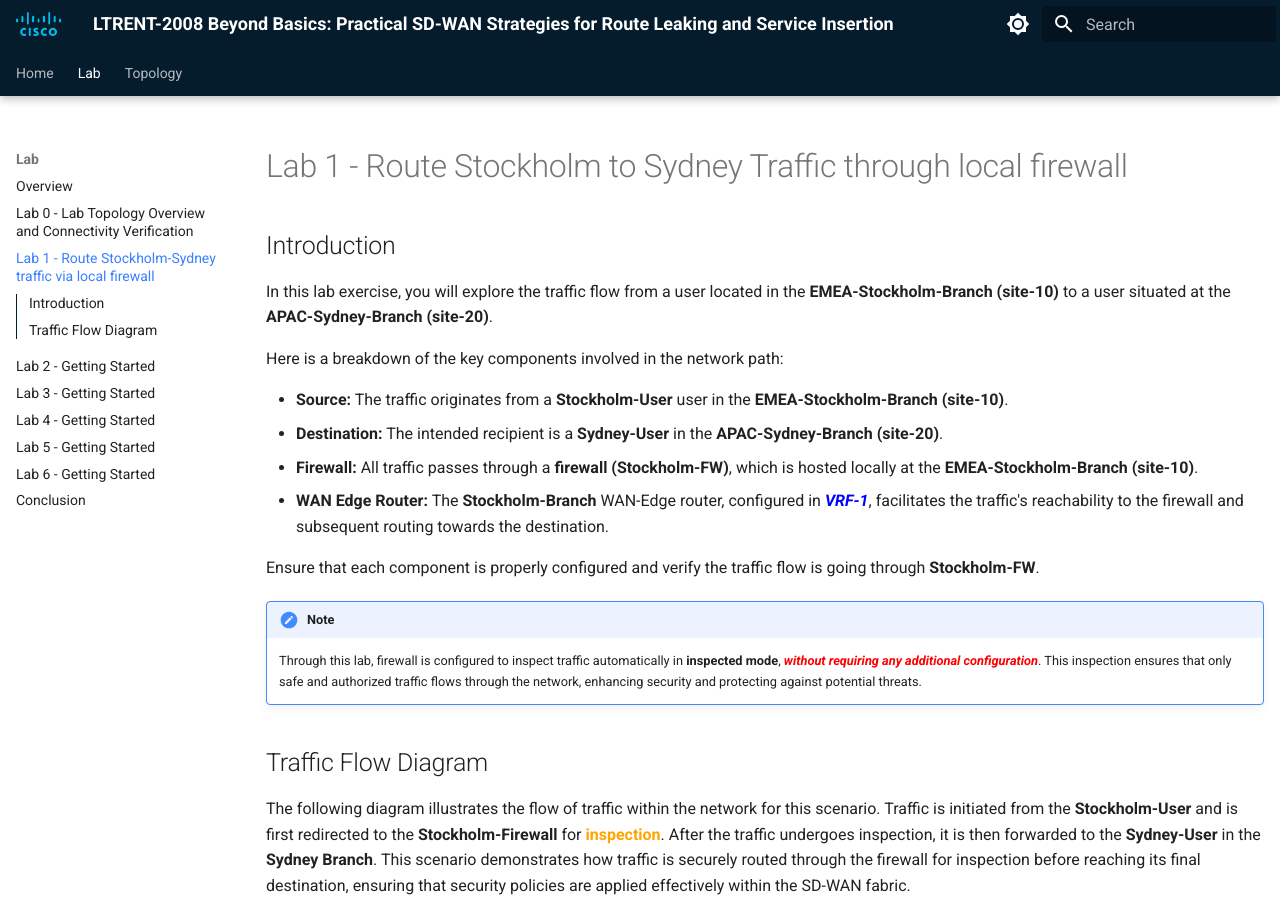
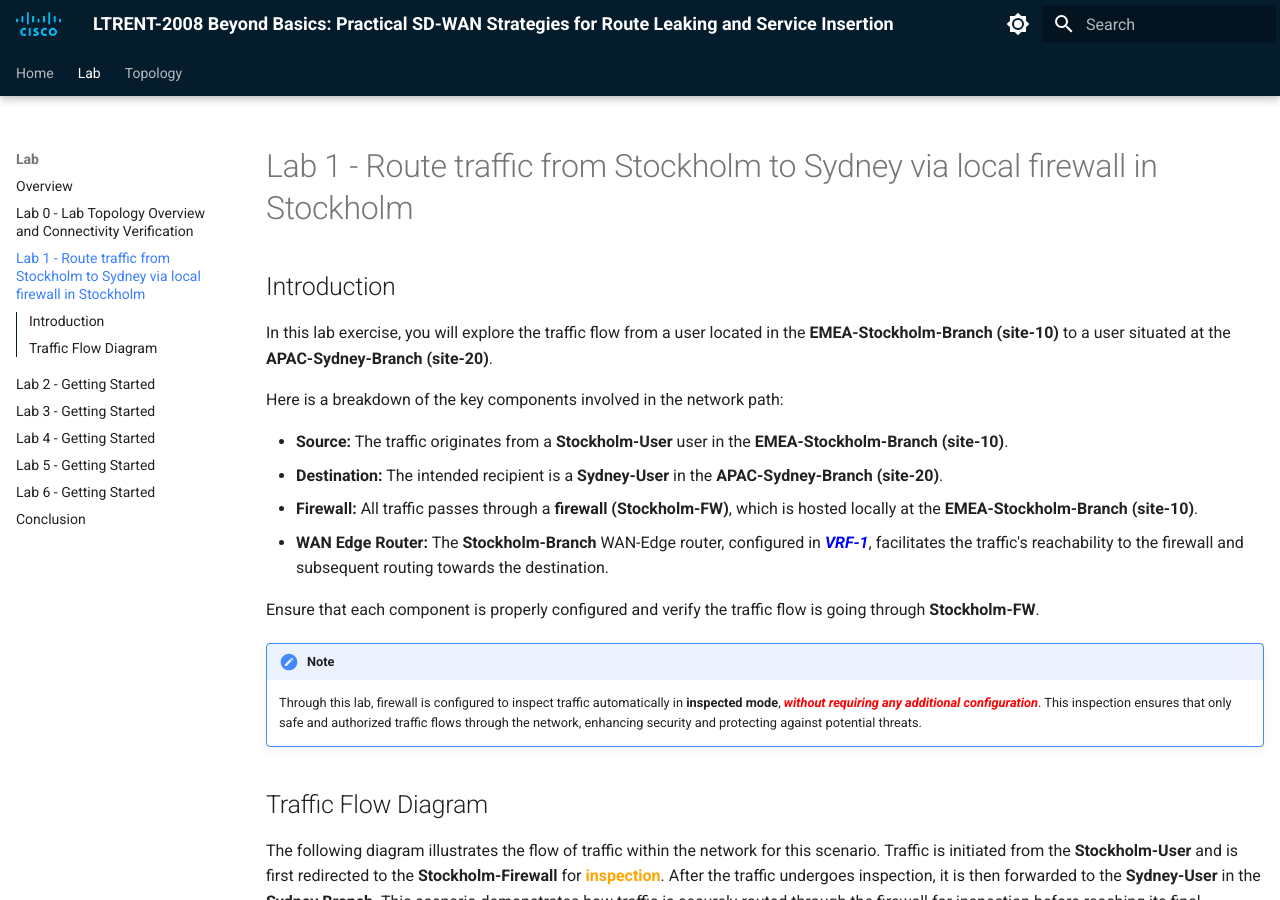
Before and after one commit to ciscodocs/ltrent-2008-clemea25, an MkDocs documentation site: the page built from docs/lab1_getting_started.md, in a window 1280 px wide and 900 px high. Built offline with MkDocs 1.6.1 and Material for MkDocs 9.7.7, drawn with Linux system fonts in a browser that asks for light colours.

```diff
--- a/docs/lab1_getting_started.md
+++ b/docs/lab1_getting_started.md
@@ -1,4 +1,4 @@
-# Lab 1 - Route Stockholm to Sydney Traffic through local firewall
+# Lab 1 - Route traffic from Stockholm to Sydney via local firewall in Stockholm
 
 ## Introduction
 
--- a/mkdocs.yml
+++ b/mkdocs.yml
@@ -80,7 +80,7 @@ nav:
   - Lab:
       - Overview: overview.md
       - Lab 0 - Lab Topology Overview and Connectivity Verification: lab0_getting_started.md
-      - Lab 1 - Route Stockholm-Sydney traffic via local firewall: lab1_getting_started.md
+      - Lab 1 - Route traffic from Stockholm to Sydney via local firewall in Stockholm: lab1_getting_started.md
       - Lab 2 - Getting Started: lab2_getting_started.md
       - Lab 3 - Getting Started: lab3_getting_started.md
       - Lab 4 - Getting Started: lab4_getting_started.md
```
